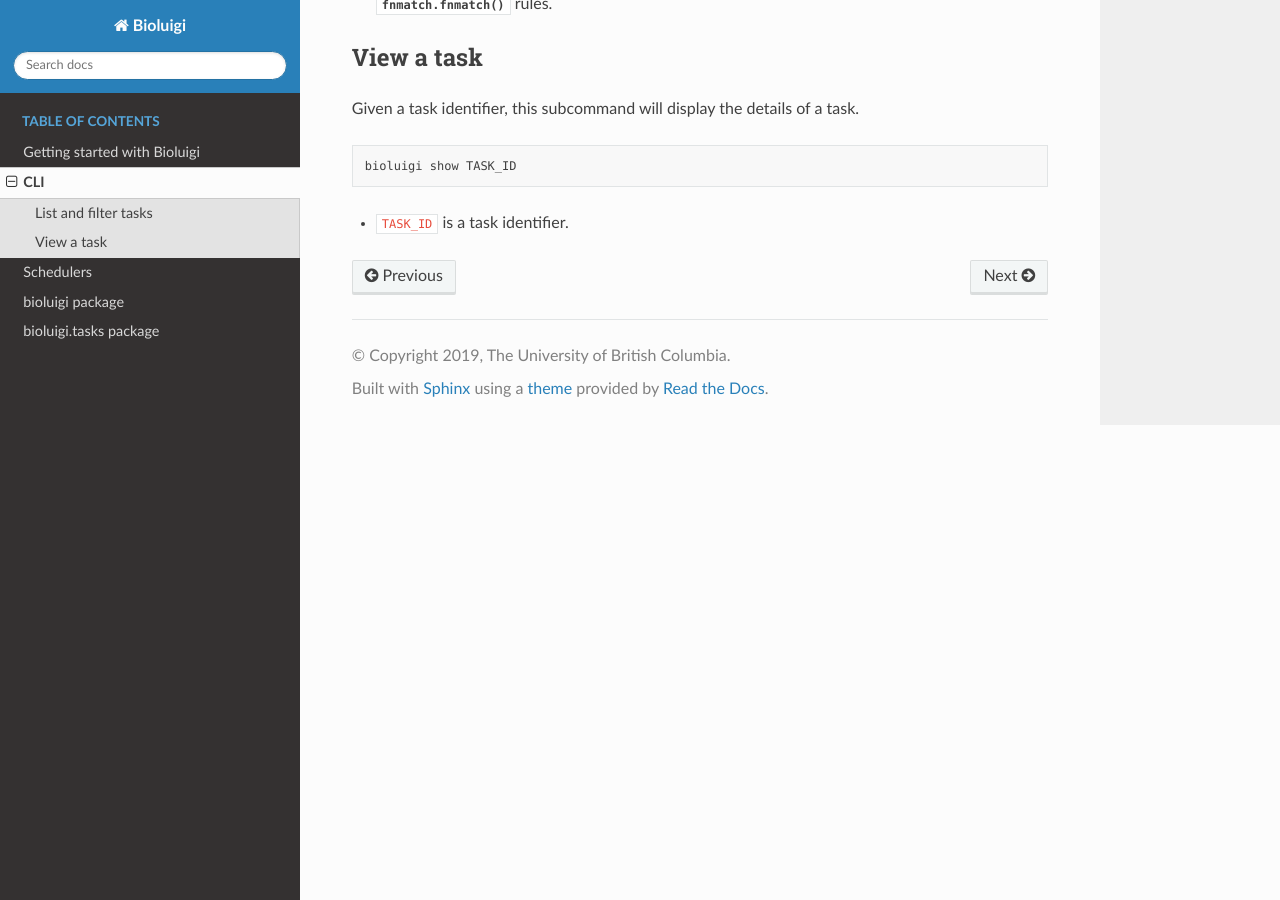
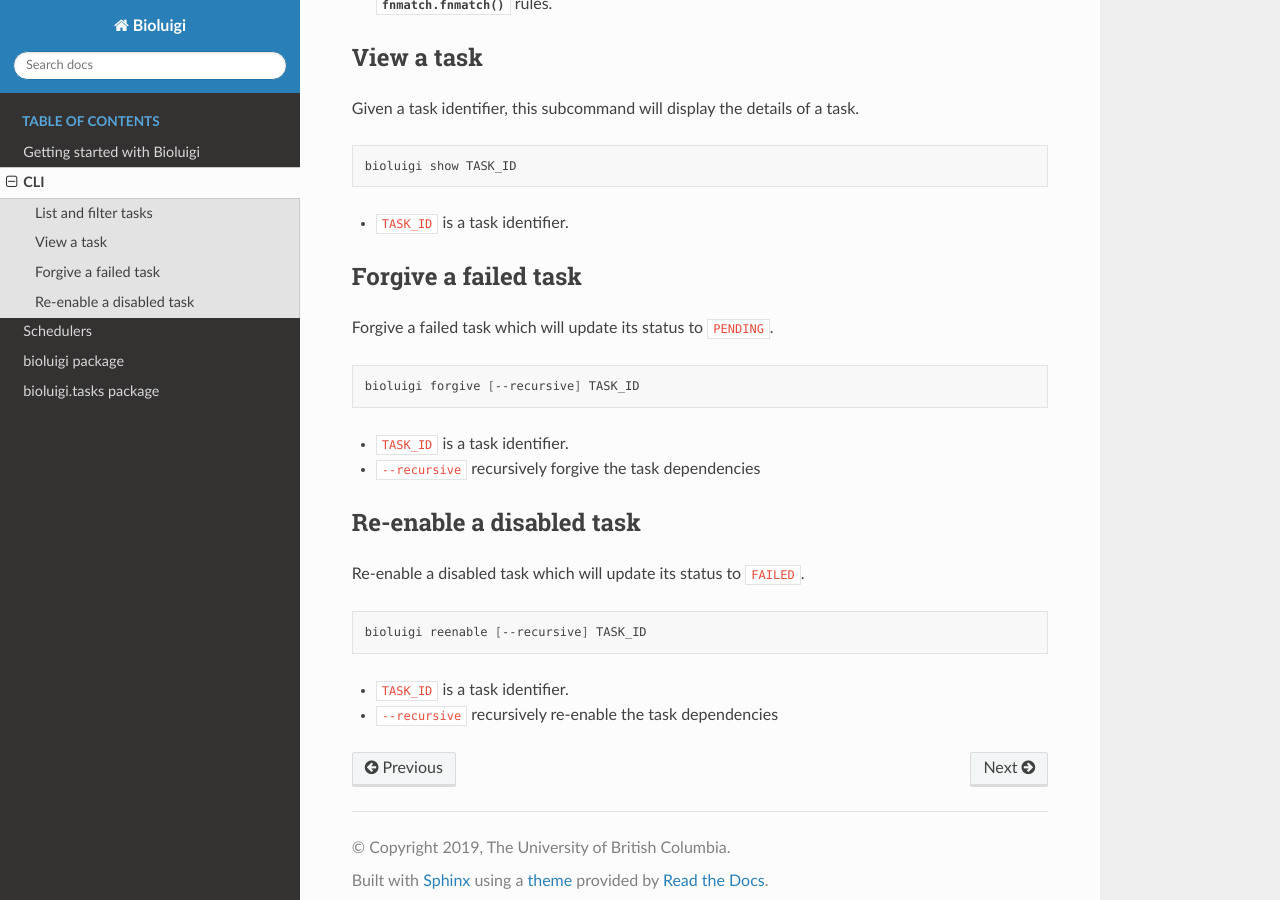
Before and after one commit to PavlidisLab/bioluigi, a Sphinx documentation site: the page built from docs/cli.rst, in a window 1280 px wide and 900 px high, scrolled down 486 px. Built offline with Sphinx 7.4.7 and the Read the Docs theme 2.0.0, drawn with Linux system fonts in a browser that asks for light colours.

Commit message:
Add documentation for forgive and re-enable CLI commands

```diff
--- a/docs/cli.rst
+++ b/docs/cli.rst
@@ -31,3 +31,27 @@ Given a task identifier, this subcommand will display the details of a task.
    bioluigi show TASK_ID
 
 - ``TASK_ID`` is a task identifier.
+
+Forgive a failed task
+---------------------
+
+Forgive a failed task which will update its status to ``PENDING``.
+
+.. code-block:: bash
+
+   bioluigi forgive [--recursive] TASK_ID
+
+- ``TASK_ID`` is a task identifier.
+- ``--recursive`` recursively forgive the task dependencies
+
+Re-enable a disabled task
+-------------------------
+
+Re-enable a disabled task which will update its status to ``FAILED``.
+
+.. code-block:: bash
+
+   bioluigi reenable [--recursive] TASK_ID
+
+- ``TASK_ID`` is a task identifier.
+- ``--recursive`` recursively re-enable the task dependencies
```
